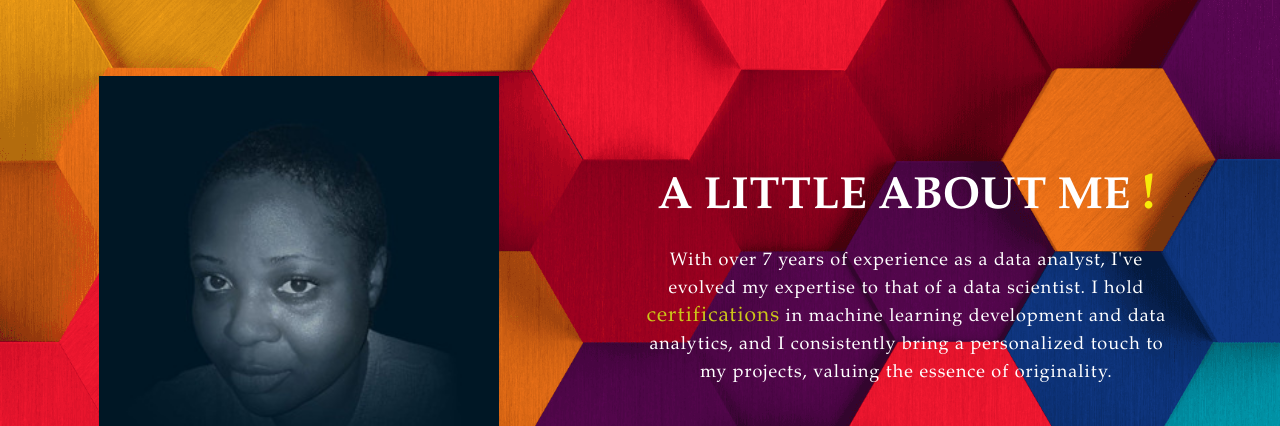
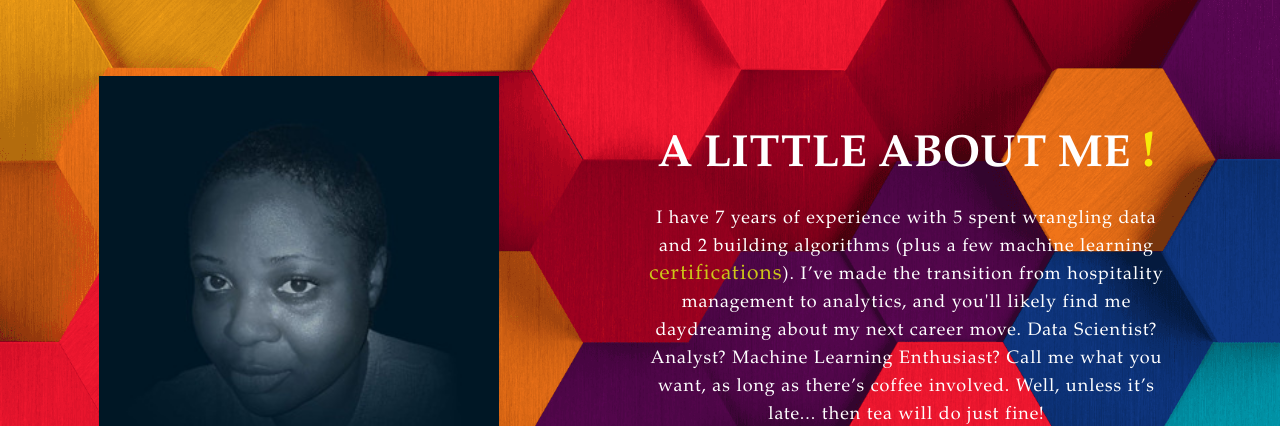
Before and after one commit to bezallel/port, a plain HTML site: page index.html in a window 1280 px wide. Shown: the part 1701-2127 px from the top of the page. Drawn offline with nearby package versions, Linux system fonts and the light colour scheme.

Commit message:
Update index.html

```diff
--- a/index.html
+++ b/index.html
@@ -113,7 +113,7 @@
                     <img src="./static/images/about.jpg">
                 <div class="text">
                     <h1>A LITTLE ABOUT ME <span>!</span></h1>
-                    <p>With over 7 years of experience as a data analyst, I've evolved my expertise to that of a data scientist. I hold <span id="certifications-link" class="cert-link">certifications</span> in machine learning development and data analytics, and I consistently bring a personalized touch to my projects, valuing the essence of originality.</p>
+                   <p>I have 7 years of experience with 5 spent wrangling data and 2 building algorithms (plus a few machine learning <span id="certifications-link" class="cert-link">certifications</span>). I’ve made the transition from hospitality management to analytics, and you'll likely find me daydreaming about my next career move. Data Scientist? Analyst? Machine Learning Enthusiast? Call me what you want, as long as there’s coffee involved. Well, unless it’s late... then tea will do just fine!</p>
 
                     <div class="cert-popup" id="popup-certifications">
                         <!-- <p>Here are my certifications:</p> -->
```
